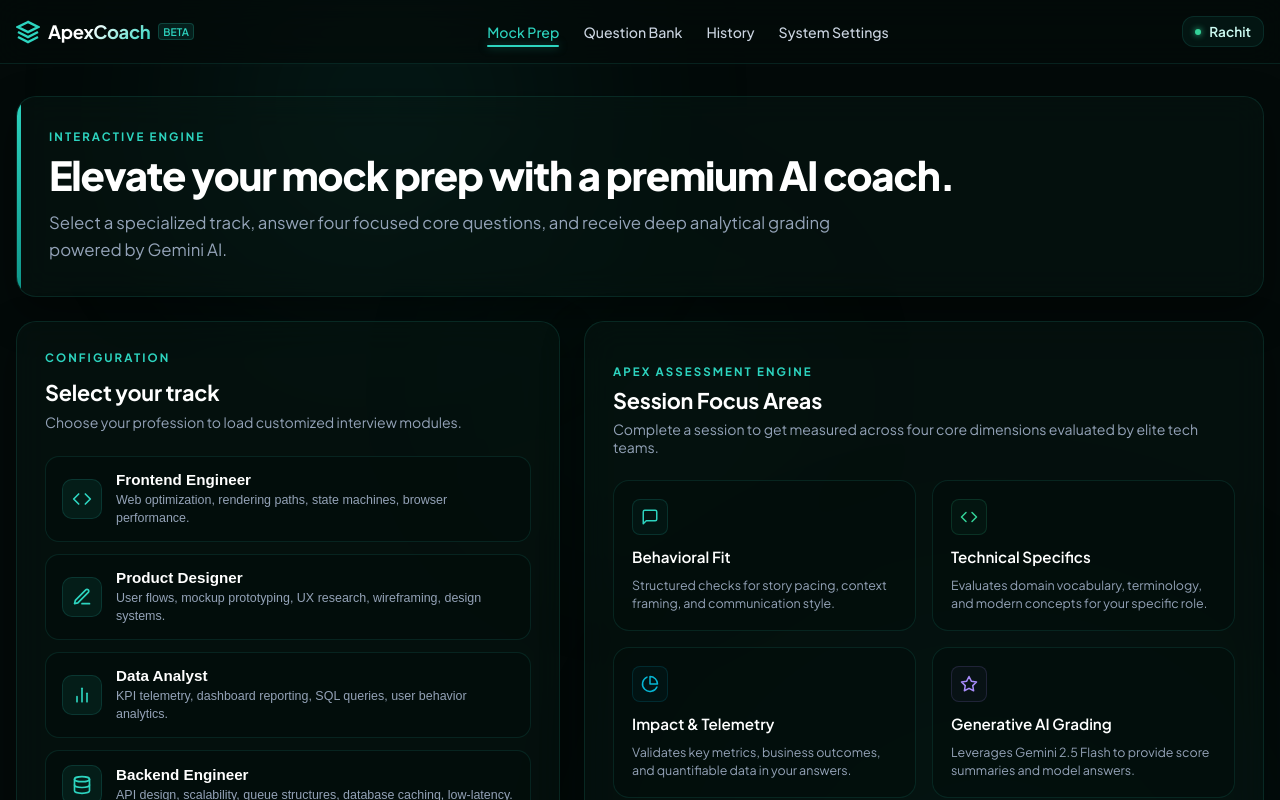
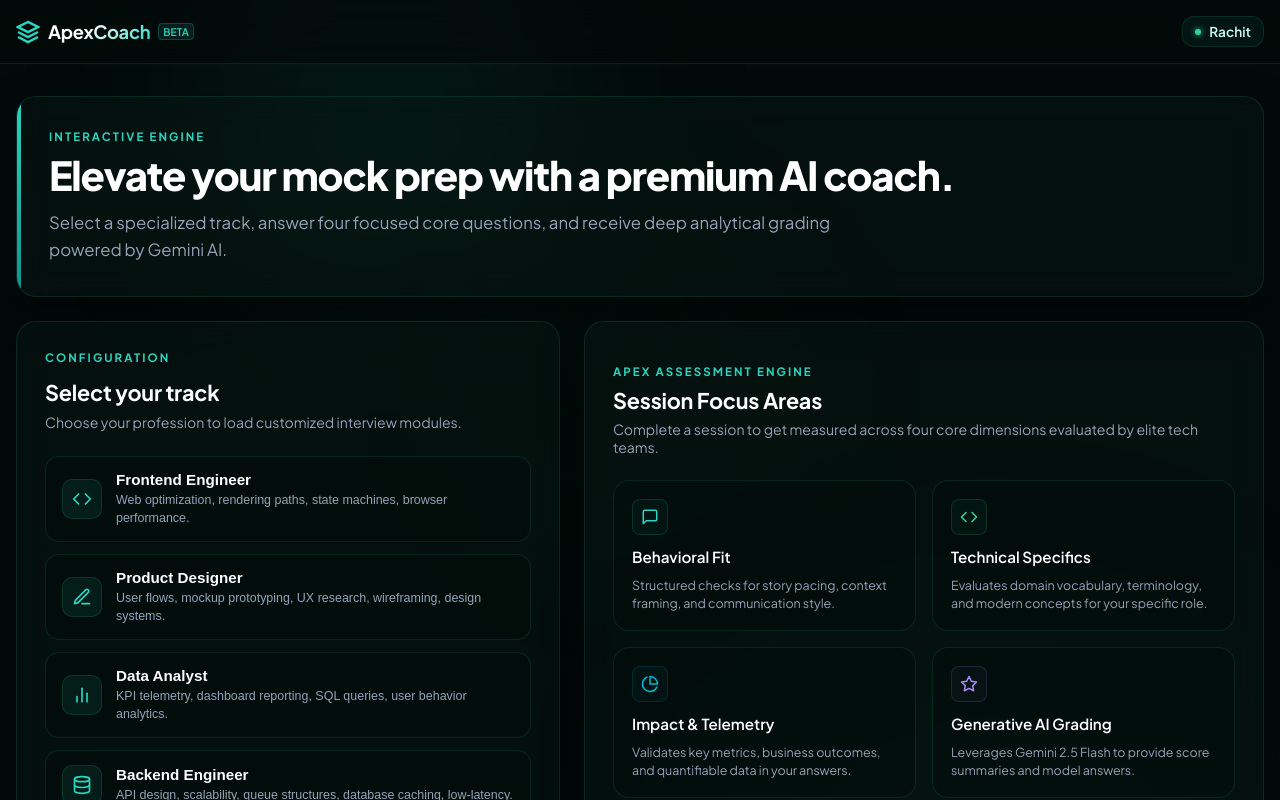
Before and after one commit to Rachitgargg/AI_interview_coach, a React (Vite) app: page / in a window 1280 px wide. Shown: the top 800 px of the page. Built offline with nearby package versions, Linux system fonts and the light colour scheme.

Commit message:
design: remove non-functional navigation links from header navbar

```diff
--- a/src/App.jsx
+++ b/src/App.jsx
@@ -432,12 +432,7 @@ function App() {
             <span className="logo-text">ApexCoach</span>
             <span className="logo-beta">Beta</span>
           </div>
-          <nav className="nav-links">
-            <a href="#" className="active">Mock Prep</a>
-            <a href="#">Question Bank</a>
-            <a href="#">History</a>
-            <a href="#">System Settings</a>
-          </nav>
+
           <div className="nav-actions">
             <span className="user-indicator">
               <span className="dot online"></span>
```
